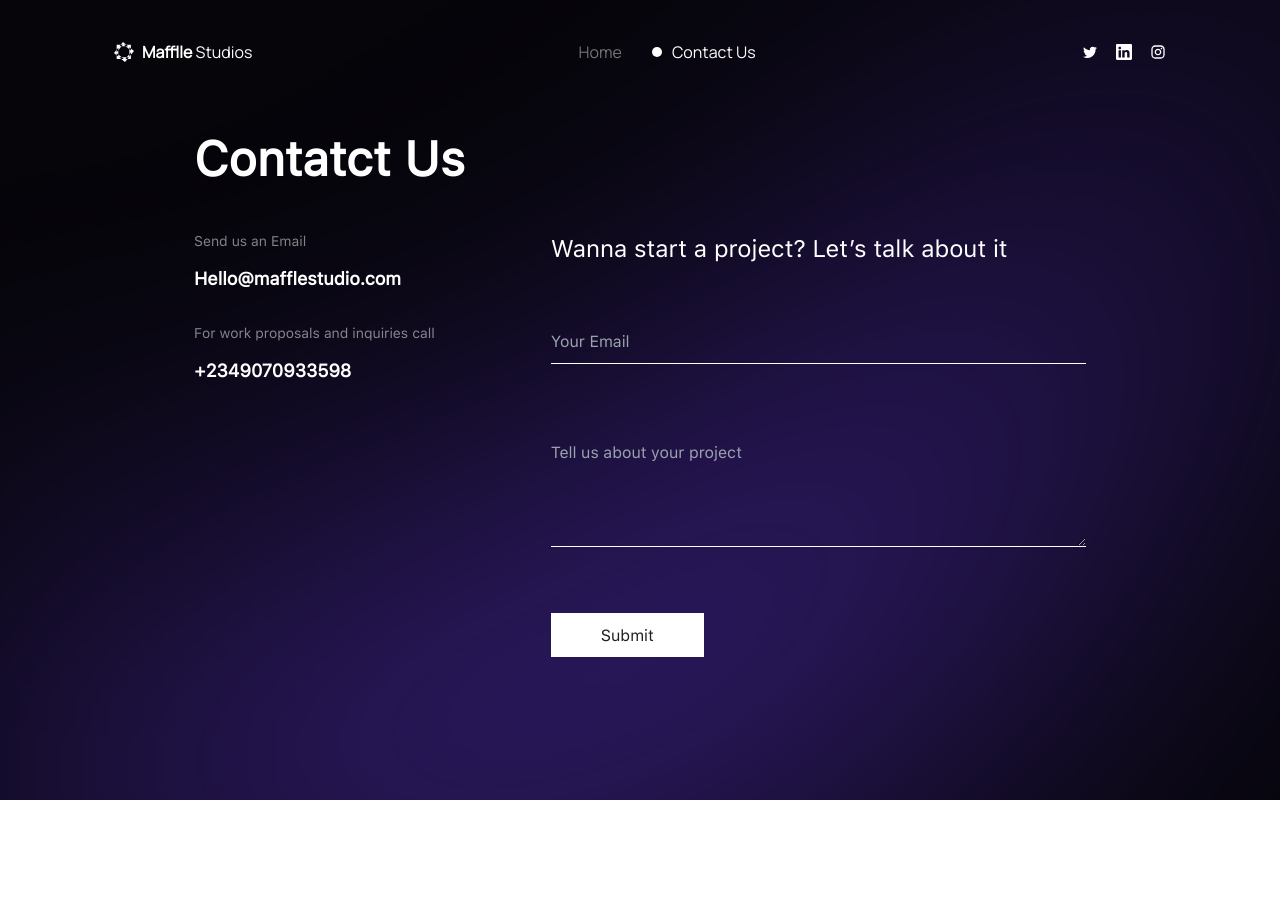
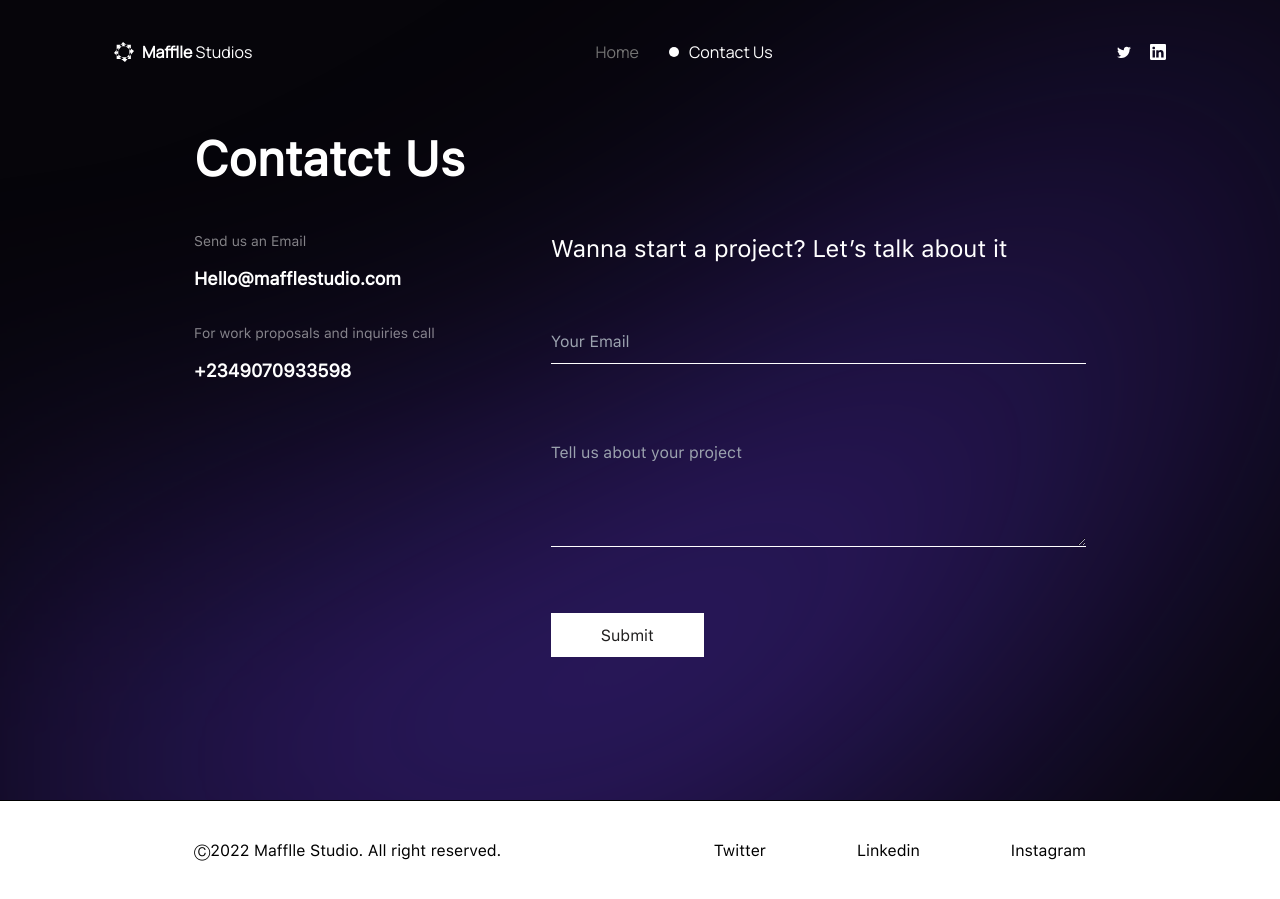
Before and after one commit to Mafflle/Mafflle-Website, a SvelteKit app: page /contact in a window 1280 px wide. Before the commit the page ends 800 px from the top, so only its background shows below. Built offline with nearby package versions, Linux system fonts and the light colour scheme.

Commit message:
Updates social links

```diff
--- a/src/lib/Footer.svelte
+++ b/src/lib/Footer.svelte
@@ -4,9 +4,8 @@
 	<div class="footer flex flex-col md:flex-row justify-between w-full items-center gap-[1.25rem]">
 		<div class="copyright">Ⓒ2022 Mafflle Studio. All right reserved.</div>
 		<div class="social-links flex items-center gap-[1.25rem] md:gap-[5.688rem]">
-			<a href="/" class="link">Twitter</a>
-			<a href="/" class="link">Linkedin</a>
-			<a href="/" class="link">Instagram</a>
+			<a href="https://twitter.com/mafflle" target="_blank" class="link">Twitter</a>
+			<a href="https://www.linkedin.com/company/mafflle" target="_blank" class="link">Linkedin</a>
 		</div>
 	</div>
 </div>
--- a/src/lib/MobileNavMenu.svelte
+++ b/src/lib/MobileNavMenu.svelte
@@ -1,6 +1,5 @@
 <script>
 	import { page } from '$app/stores';
-	import Instagram from './icons/Instagram.svelte';
 	import LinkedIn from './icons/LinkedIn.svelte';
 	import Twitter from './icons/Twitter.svelte';
 	import { navOpen } from './store';
@@ -51,9 +50,12 @@
 			</a>
 		</div>
 		<div class="icons flex gap-4">
-			<Twitter width={30} height={30} />
-			<LinkedIn width={30} height={30} />
-			<Instagram width={30} height={30} />
+			<a href="https://twitter.com/mafflle" target="_blank">
+				<Twitter width={30} height={30} />
+			</a>
+			<a href="https://www.linkedin.com/company/mafflle/" target="_blank">
+				<LinkedIn width={30} height={30} />
+			</a>
 		</div>
 	</div>
 {/if}
--- a/src/lib/sub-components/NavbarDesktop.svelte
+++ b/src/lib/sub-components/NavbarDesktop.svelte
@@ -41,14 +41,11 @@
 		</a>
 	</div>
 	<div class="social-links flex items-center gap-[1.125rem]">
-		<a href="somesite.com" target="_blank" class="social-link"
+		<a href="https://twitter.com/mafflle" target="_blank" class="social-link"
 			><img src="/icons/Twitter.svg" alt="Twitter icon" /></a
 		>
-		<a href="somesite.com" target="_blank" class="social-link"
+		<a href="https://www.linkedin.com/company/mafflle/" target="_blank" class="social-link"
 			><img src="/icons/LinkedIn.svg" alt="LinkedIn icon" /></a
-		>
-		<a href="somesite.com" target="_blank" class="social-link"
-			><img src="/icons/Instagram.svg" alt="Instagram icon" /></a
 		>
 	</div>
 </div>
--- a/src/routes/contact/+page.svelte
+++ b/src/routes/contact/+page.svelte
@@ -26,7 +26,9 @@
 					<tel class="text-[1.125rem] font-semibold">+2349070933598</tel>
 				</div>
 			</div>
-			<div class="form flex flex-col items-center xl:gap-[3.438rem] gap-[3.75rem] md:gap-[2rem] w-full md:w-[60%]">
+			<div
+				class="form flex flex-col items-center xl:gap-[3.438rem] gap-[3.75rem] md:gap-[2rem] w-full md:w-[60%]"
+			>
 				<div class="form-header w-full text-lg md:text-[1.5rem] leading-[140%]">
 					Wanna start a project? Let’s talk about it
 				</div>
@@ -55,4 +57,16 @@
 			</div>
 		</div>
 	</div>
+	<div
+		class="footer-container px-[1rem] lg:px-[3.125rem] xl:px-[12.125rem] py-[2.313rem] border-t border-black"
+	>
+		<div class="footer flex flex-col md:flex-row justify-between w-full items-center gap-[1.25rem]">
+			<div class="copyright">Ⓒ2022 Mafflle Studio. All right reserved.</div>
+			<div class="social-links flex items-center gap-[1.25rem] md:gap-[5.688rem]">
+				<a href="/" class="link">Twitter</a>
+				<a href="/" class="link">Linkedin</a>
+				<a href="/" class="link">Instagram</a>
+			</div>
+		</div>
+	</div>
 </div>
```
